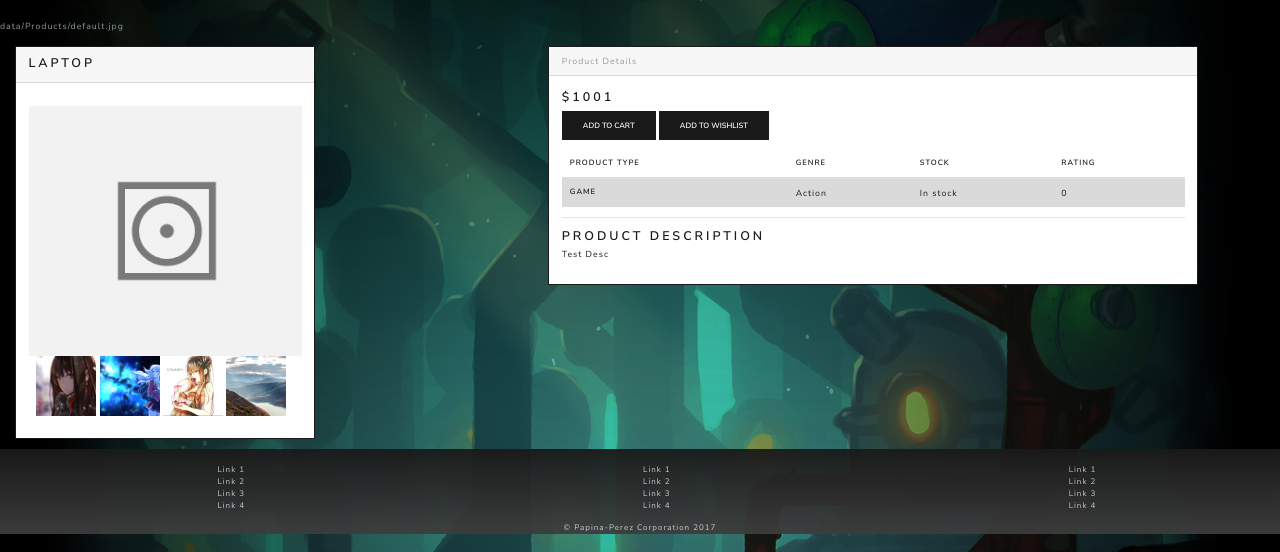
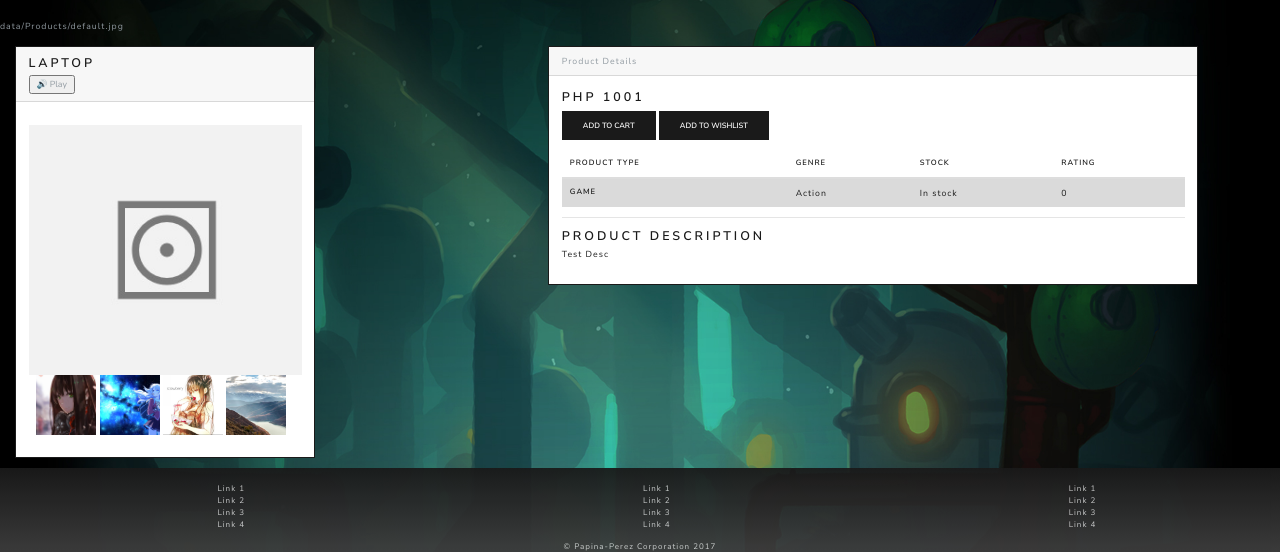
Before and after one commit to singleparadox/BakaAG, a PHP site: page /products.php?prod_id=1 in a window 1280 px wide. Shown: the part 82-634 px from the top of the page. Run offline with PHP 8.4, Linux system fonts and the light colour scheme; data comes from the database, SQL or seed files in the repository; some libraries are stand-ins or nearby versions.

Commit message:
added TTS

```diff
--- a/products.php
+++ b/products.php
@@ -5,6 +5,9 @@ $_GET['prod_id'];
 $sql = "SELECT * FROM product,inventory WHERE product.inv_id=inventory.inv_id AND prod_id=".$_GET['prod_id'];
 $result = $conn->query($sql);
 $result = $result->fetch_assoc();
+
+$TTS_data = $result['prod_name'].". Price. ".$result['inv_price']." . Pesos";
+
 ?>
 <!DOCTYPE html>
 <html>
@@ -25,7 +28,7 @@ $result = $result->fetch_assoc();
 	<div class="col-lg-5">
 	<div class="bs-component">
 	<div class="card border-primary mb-3" style="max-width: 30rem;">
-  <div class="card-header"><h4><?php echo $result['prod_name']?></h4></div>
+  <div class="card-header"><h4><?php echo $result['prod_name']?></h4><input onclick='responsiveVoice.speak(<?php echo "\"".$TTS_data."\""; ?>);' type='button' value='🔊 Play' /></div>
   <div class="card-body text-primary">
     <h4 class="card-title"></h4>
     <p class="card-text">
@@ -47,7 +50,7 @@ $result = $result->fetch_assoc();
 	<div class="card border-primary mb-3" style="max-width: 65rem;">
   <div class="card-header">Product Details</div>
   <div class="card-body text-primary">
-    <h4 class="card-title">$<?php echo $result['inv_price']?></h4>
+    <h4 class="card-title">PHP <?php echo $result['inv_price']?></h4>
     <p class="card-text">
       <button type="button" class="btn btn-primary" style="cursor: pointer;" onclick="addtocart(<?php echo $result['prod_id']?>)">Add to cart</button>
     	<span class="glyphicon glyphicon-shopping-heart"></span><button type="button" style="cursor: pointer;" class="btn btn-primary">Add to wishlist</button>
@@ -98,6 +101,7 @@ $result = $result->fetch_assoc();
 </div>
 
 <script type="text/javascript" src="js/funcs.js"></script>
+<script src='https://code.responsivevoice.org/responsivevoice.js'></script>
 </body>
 </html>
 <?php
```
